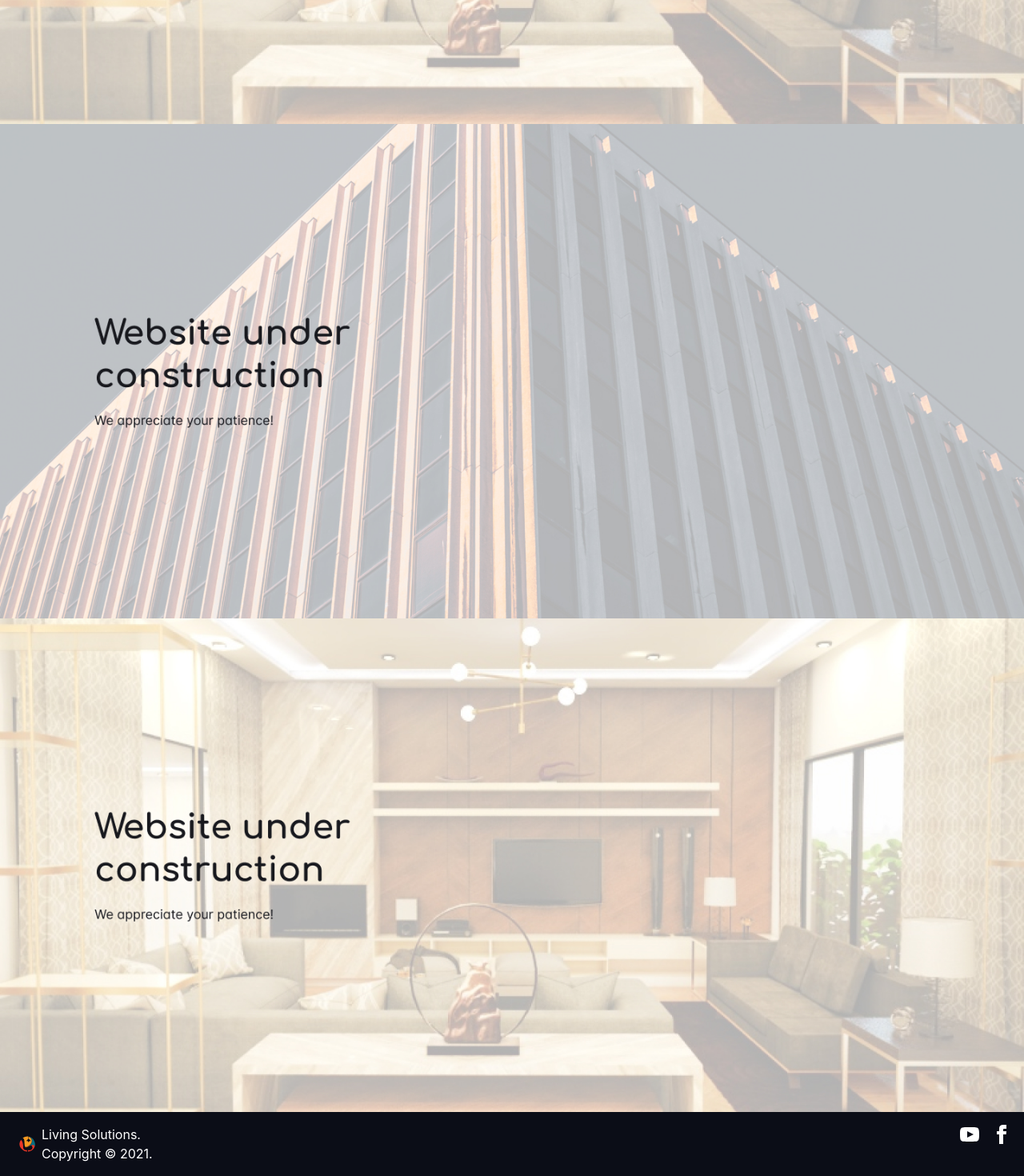
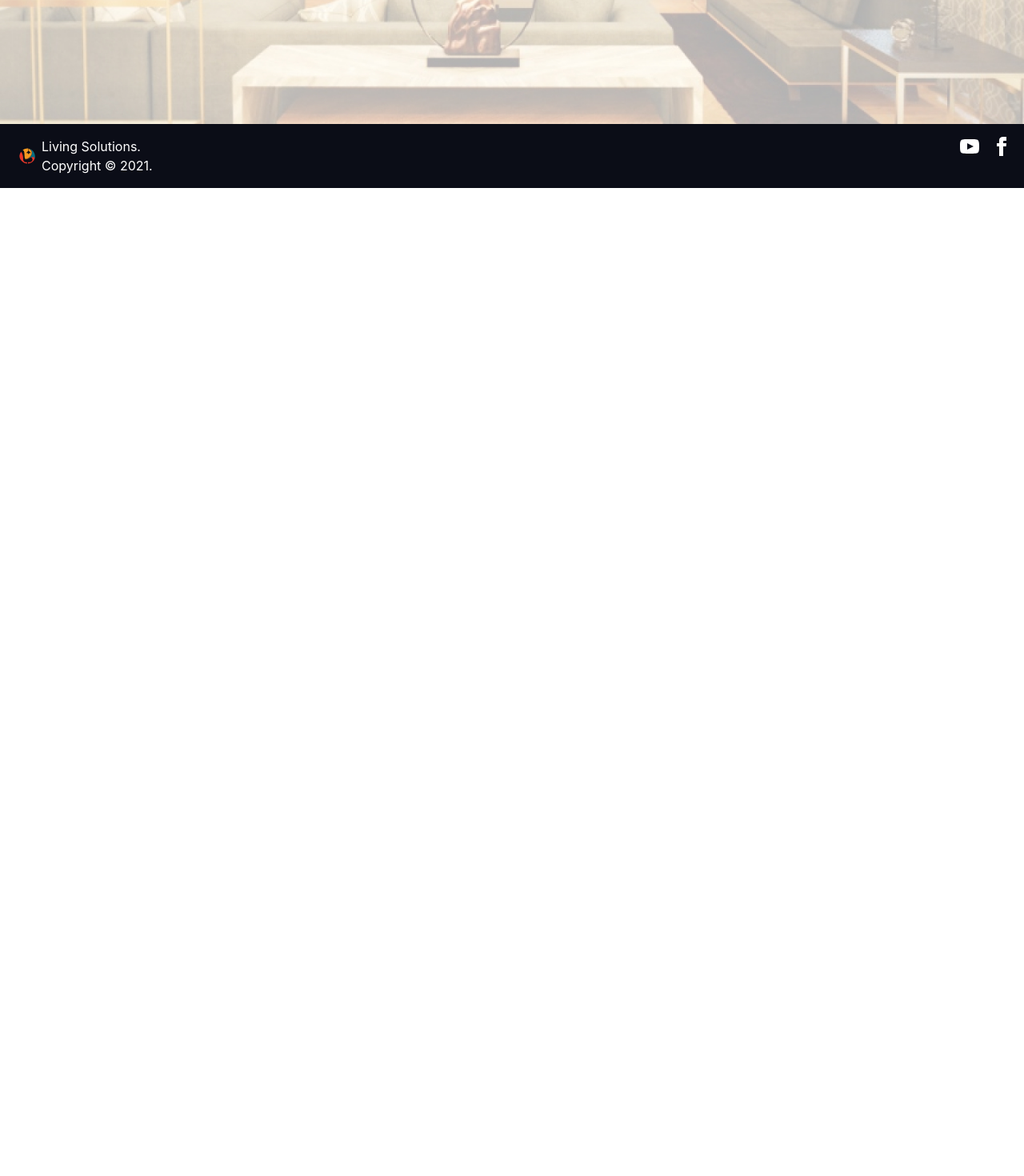
Before and after one commit to NasirKhalidQ/living-frontend, a React (Create React App) app: page / in a window 1280 px wide. Shown: the part 607-2077 px from the top of the page at 80% size. After the commit the page ends 842 px from the top, so only its background shows below. Built offline with nearby package versions, Linux system fonts and the light colour scheme; the HTML template or start-up script is replaced by a standard one.

Commit message:
remove image

```diff
--- a/package.json
+++ b/package.json
@@ -43,5 +43,6 @@
     "autoprefixer": "^9.8.6",
     "postcss": "^7.0.36",
     "tailwindcss": "npm:@tailwindcss/postcss7-compat@^2.2.14"
-  }
+  },
+  "homepage": "https://livingsolutions.com.pk"
 }
--- a/src/App.js
+++ b/src/App.js
@@ -8,8 +8,6 @@ function App() {
     <>
       <NavBar />
       <Landing imgpath="./imgs/interior.jpg" />
-      <Landing imgpath="./imgs/background.jpg" />
-      <Landing imgpath="./imgs/interior.jpg" />
       <Footer />
     </>
   );
```
